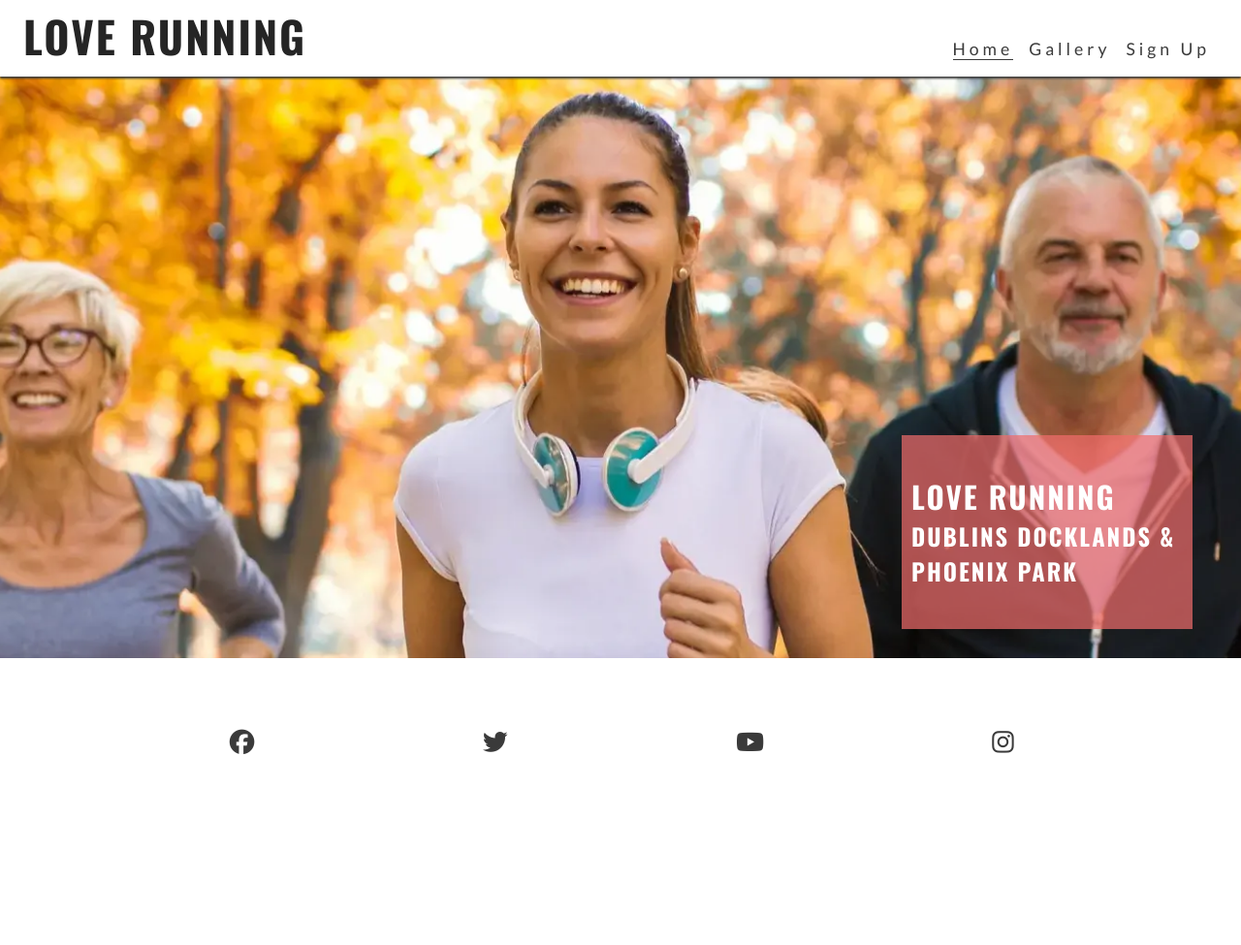
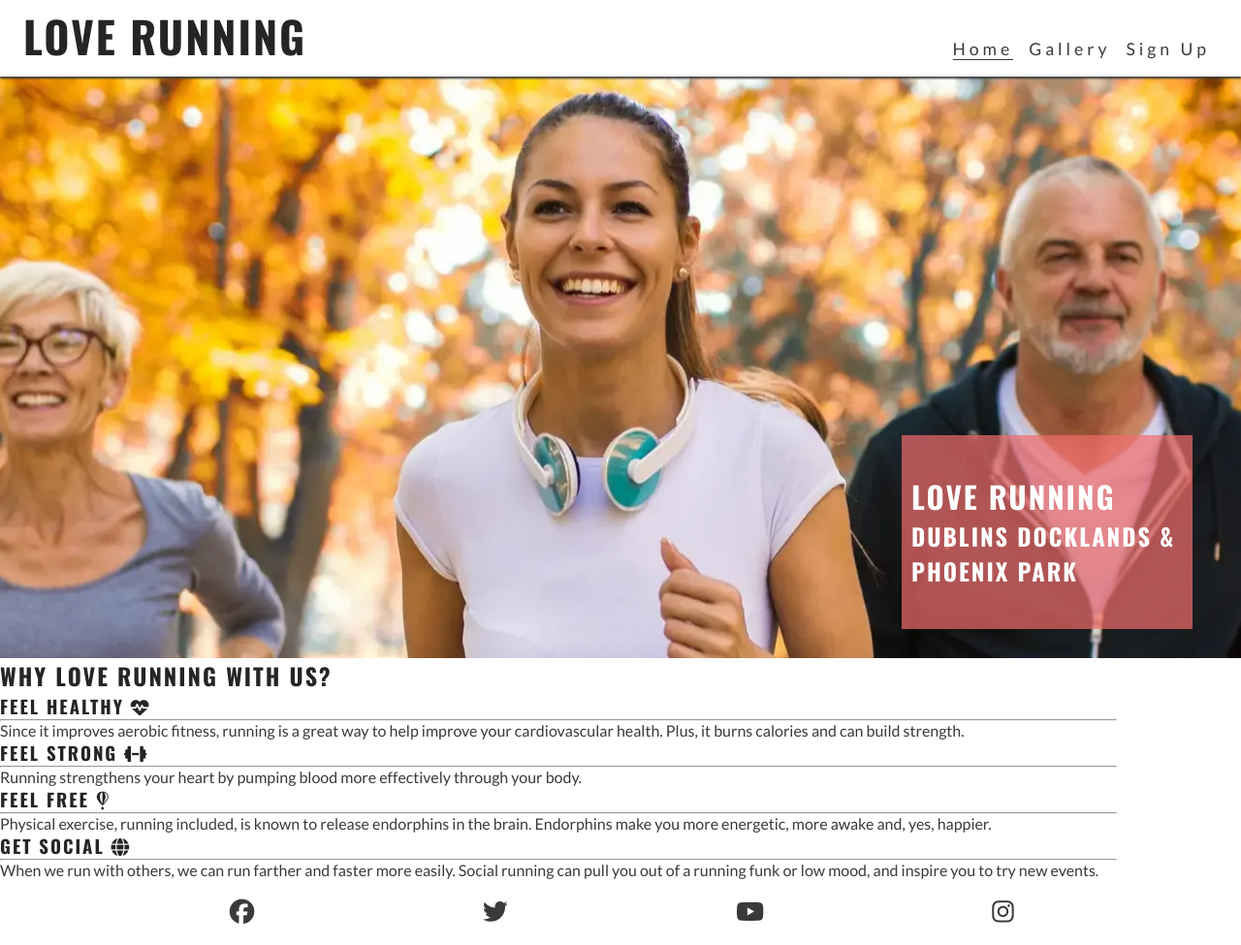
Before and after one commit to LeighAllenDev/LoveRunningProject, a plain HTML site: page index.html in a window 1280 px wide. Shown: the whole page at 97% size. Before the commit the page ends 800 px from the top, so only its background shows below. Drawn offline with nearby package versions, Linux system fonts and the light colour scheme.

Commit message:
added reasons section to html

```diff
--- a/assets/css/style.css
+++ b/assets/css/style.css
@@ -110,6 +110,10 @@ main {
     color: #ffffff;
 }
 
+#reasons {
+    width: 90%;
+}
+
 /* footer */
 #social-networks {
     text-align: center;
--- a/index.html
+++ b/index.html
@@ -65,6 +65,35 @@ y<!DOCTYPE html>
         </div>
 
       </section>
+      <section id="reasons">
+        <h2>Why Love Running With Us?</h2>
+        <div id="benefits">
+          <div id="benefits-physical">
+            <div>
+              <h3>FEEL HEALTHY <i class="fa-solid fa-heart-pulse"></i></h3>
+              <hr>
+              <p>Since it improves aerobic fitness, running is a great way to help improve your cardiovascular health. Plus, it burns calories and can build strength.</p>
+            </div>
+            <div>
+              <h3>FEEL STRONG <i class="fa-solid fa-dumbbell"></i></h3>
+              <hr>
+              <p>Running strengthens your heart by pumping blood more effectively through your body.</p>
+            </div>
+          </div>
+          <div id="benefits-mental">
+            <div>
+              <h3>FEEL FREE <i class="fa-brands fa-fly"></i></h3>
+              <hr>
+              <p>Physical exercise, running included, is known to release endorphins in the brain. Endorphins make you more energetic, more awake and, yes, happier.</p>
+            </div>
+            <div>
+              <h3>GET SOCIAL <i class="fa-solid fa-globe"></i></h3>
+              <hr>
+              <p>When we run with others, we can run farther and faster more easily. Social running can pull you out of a running funk or low mood, and inspire you to try new events.</p>
+            </div>
+          </div>
+        </div>
+      </section>
     </main>
     <!-- Footer -->
     <footer>
```
